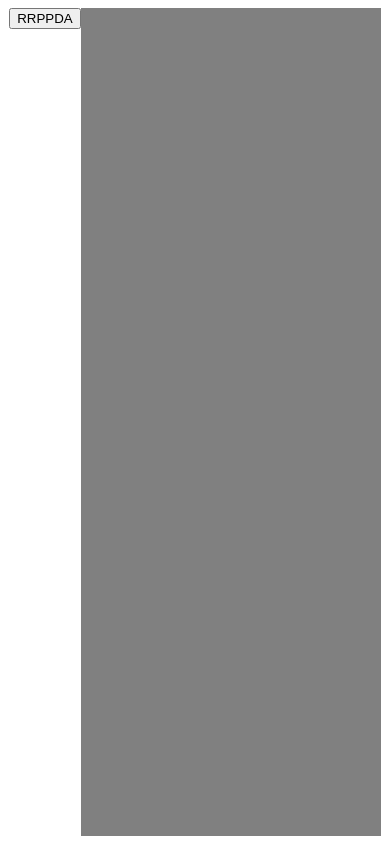
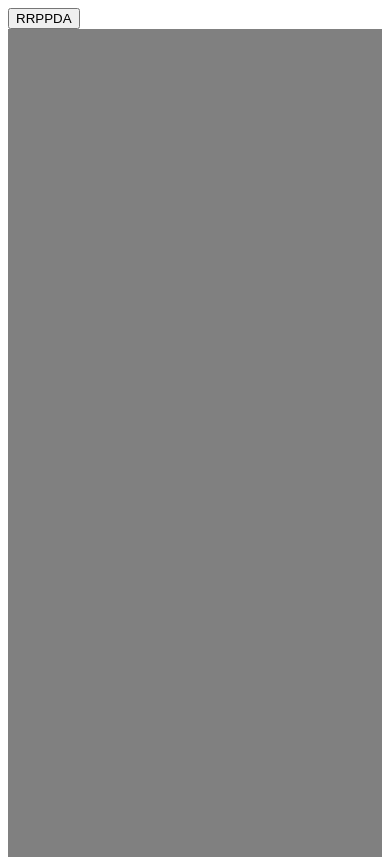
Before and after one commit to rorp24/dessin-figure-g-om-triques, a website: page project/index.html in a window 390 px wide. Drawn offline with Linux system fonts and the light colour scheme.

Commit message:
petite modification du css

```diff
--- a/project/index.css
+++ b/project/index.css
@@ -15,3 +15,15 @@
     width: 100%;
     height: 100%;
 }
+
+@media only screen and (max-width:1024px) {
+    .ui-grid {
+        grid-template-columns: 0px 1fr 4fr 0px;
+    }
+}
+
+@media only screen and (max-width:768px) {
+    .ui-grid {
+        display: block;
+    }
+}
```
